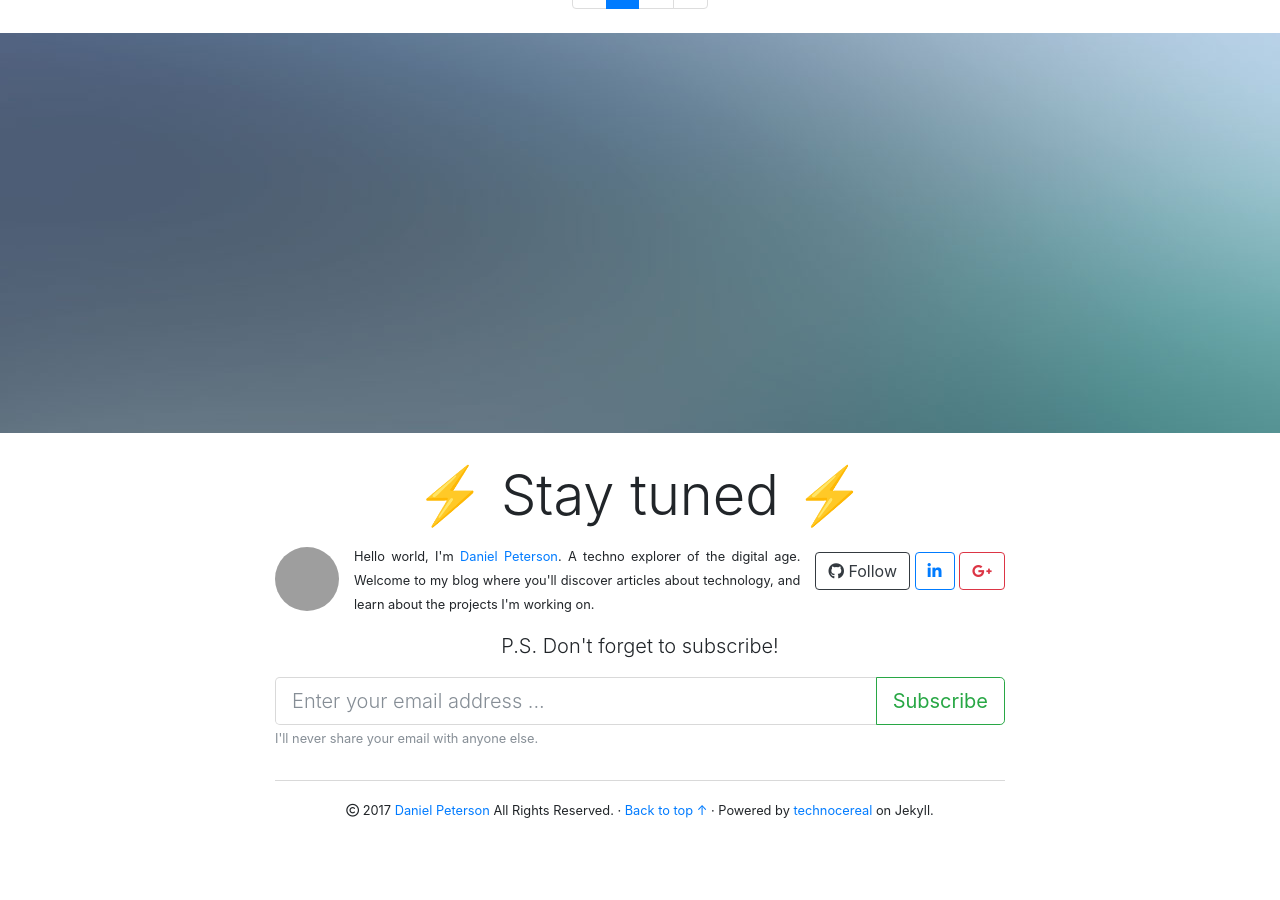
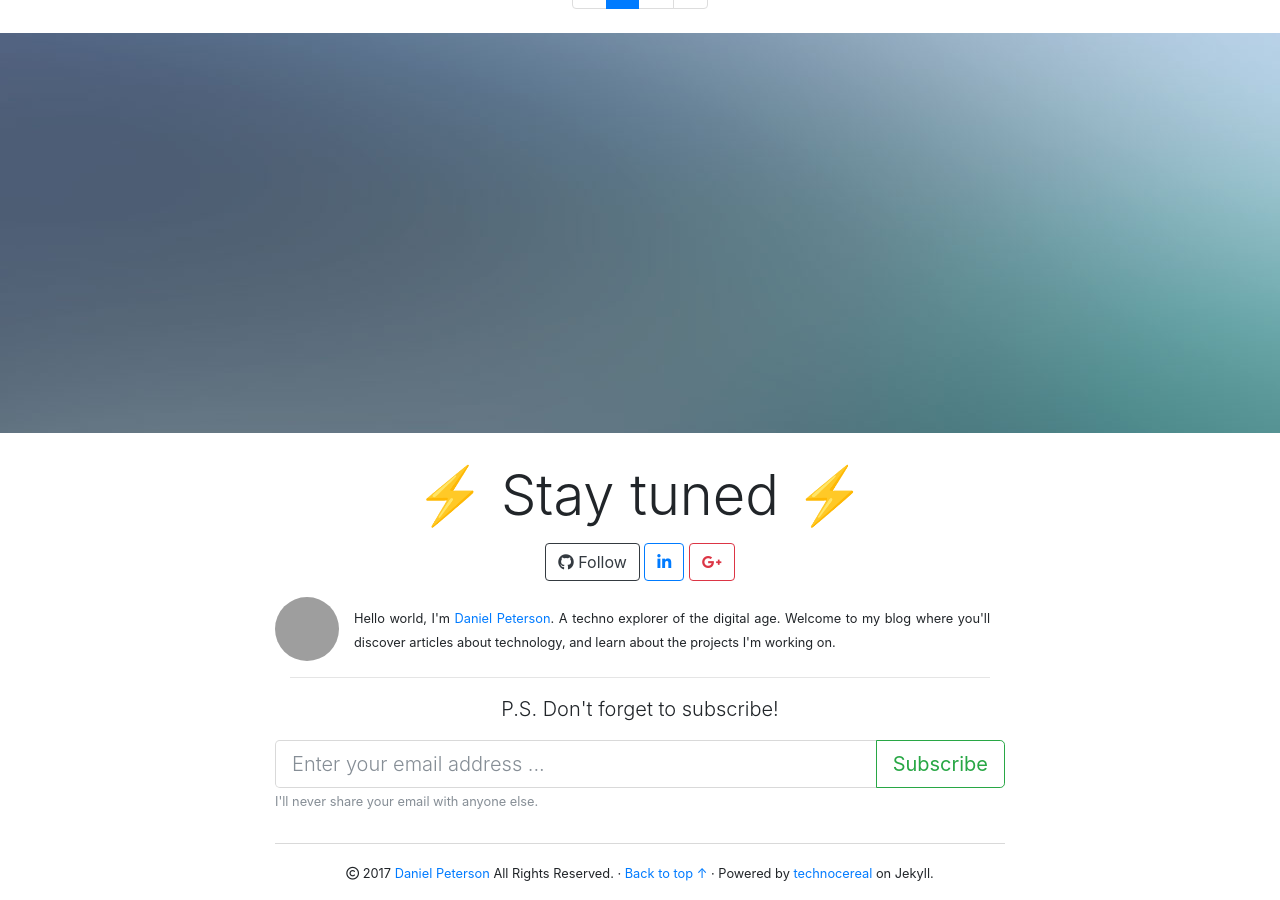
Before and after one commit to danrpts/danrpts.github.io, a Jekyll site: the page built from index.html, in a window 1280 px wide and 900 px high, scrolled down 780 px. Built offline with Jekyll 4.4.1, drawn with Linux system fonts in a browser that asks for light colours; nearby versions of some CDN libraries; emoji names are drawn with the system emoji font; library files that are not in the unit come from our copies; the list of posts is cut into pages by our own code; comment, search, counter and statistics services are not loaded; before the commit the page ends 1617 px from its top, so only the background shows below that; grey boxes are pictures that could not be loaded.

Commit message:
chnaged buttons

```diff
--- a/_includes/author.html
+++ b/_includes/author.html
@@ -1,4 +1,18 @@
 <div class="container">
+  <div class="row align-items-center justify-content-center">
+    <p>
+      <a class="btn btn-outline-dark" href="#" role="button">
+        <i class="fa fa-github" aria-hidden="true"></i>
+        Follow
+      </a>
+      <a class="btn btn-outline-primary" href="#" role="button">
+        <i class="fa fa-linkedin" aria-hidden="true"></i>
+      </a>
+      <a class="btn btn-outline-danger" href="#" role="button">
+        <i class="fa fa-google-plus" aria-hidden="true"></i>
+      </a>
+    </p>
+  </div>
   <div class="row align-items-center justify-content-center">
       {% if site.author.picture %}
       <a href="{{ "/about" | relative_url }}">
@@ -14,17 +28,6 @@
         </small>
       </p>
     </div>
-    <p>
-      <a type="button" class="btn btn-outline-dark" href="#">
-        <i class="fa fa-github" aria-hidden="true"></i>
-        Follow
-      </a>
-      <a type="button" class="btn btn-outline-primary" href="#">
-        <i class="fa fa-linkedin" aria-hidden="true"></i>
-      </a>
-      <a type="button" class="btn btn-outline-danger" href="#">
-        <i class="fa fa-google-plus" aria-hidden="true"></i>
-      </a>
-    </p>
   </div>
+  <hr>
 </div>
```
